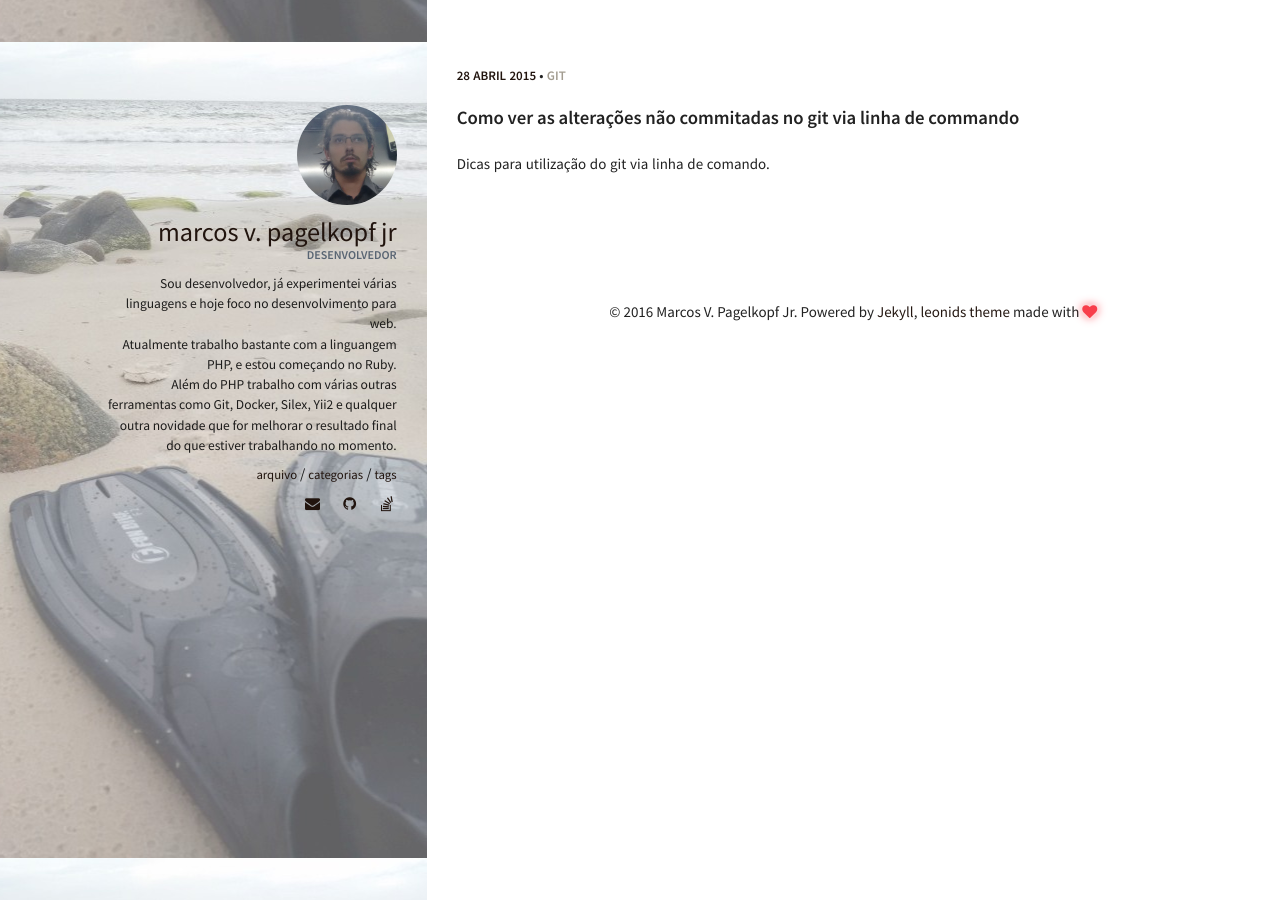
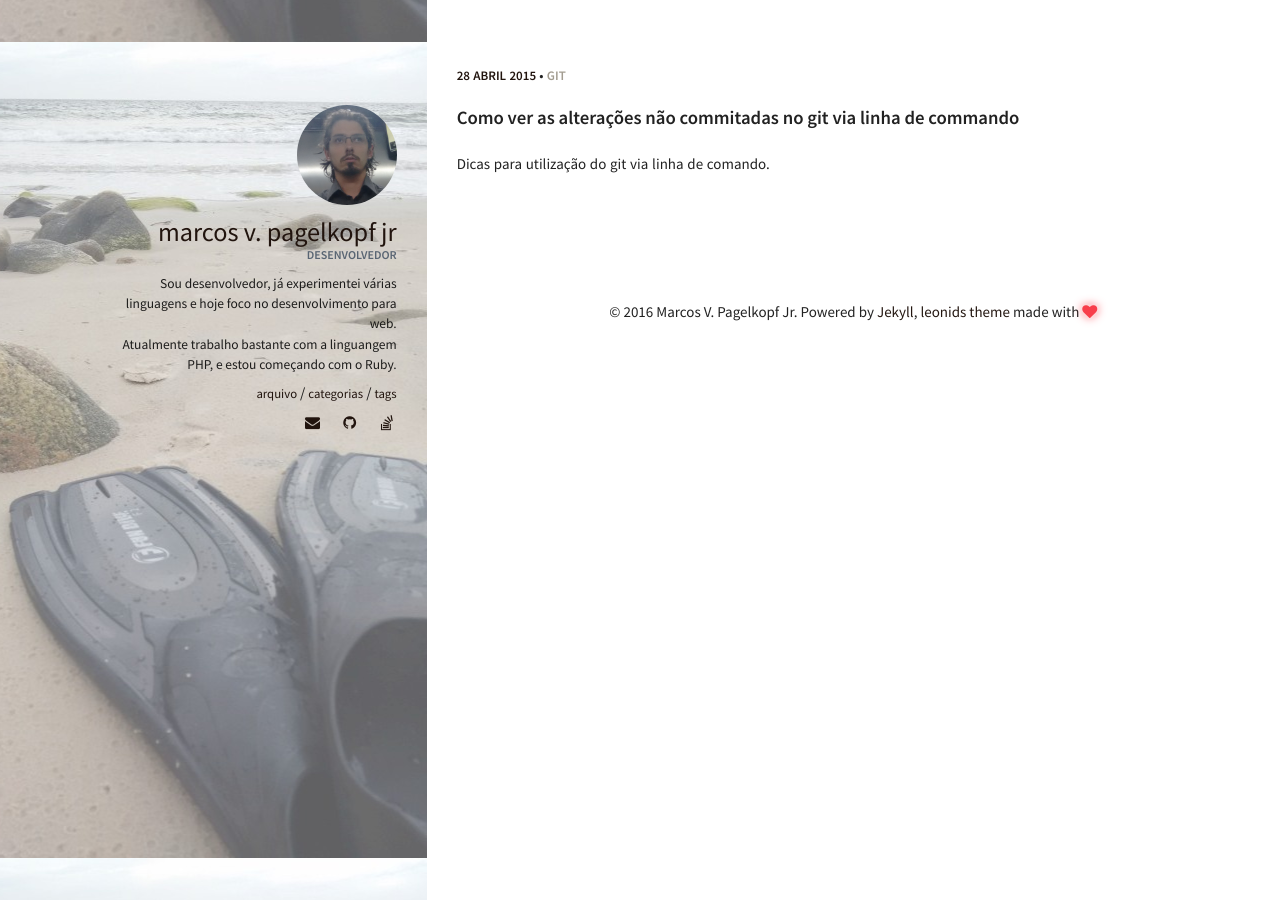
Before and after one commit to marcosvpj/marcosvpj.github.io, a Jekyll site: the page built from index.html, in a window 1280 px wide. Built offline with Jekyll 4.4.1, drawn with Linux system fonts in a browser that asks for light colours.

Commit message:
Change description

```diff
--- a/_config.yml
+++ b/_config.yml
@@ -34,7 +34,7 @@ owner:
   name: Marcos V. Pagelkopf Jr
   avatar: avatar.jpg
   job: "Desenvolvedor"
-  bio: "Sou desenvolvedor, já experimentei várias linguagens e hoje foco no desenvolvimento para web.<br>Atualmente trabalho bastante com a linguangem PHP, e estou começando no Ruby.<br>Além do PHP trabalho com várias outras ferramentas como Git, Docker, Silex, Yii2 e qualquer outra novidade que for melhorar o resultado final do que estiver trabalhando no momento."
+  bio: "Sou desenvolvedor, já experimentei várias linguagens e hoje foco no desenvolvimento para web.<br>Atualmente trabalho bastante com a linguangem PHP, e estou começando com o Ruby."
   email: marcos@marcosvpj.com.br
   disqus-shortname:
   twitter:
```
